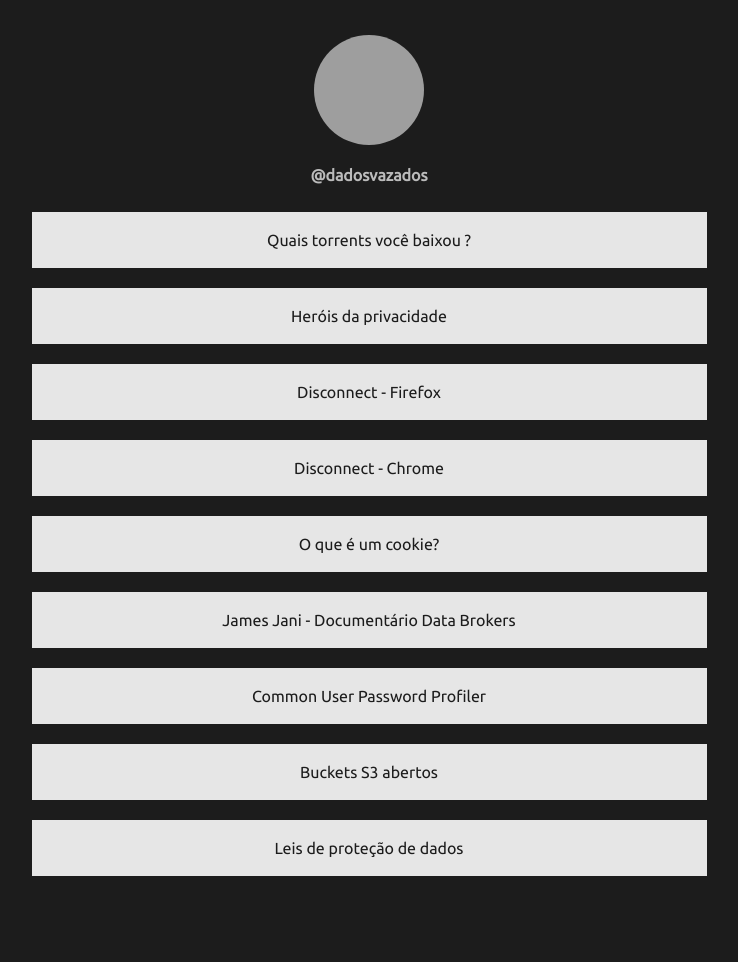
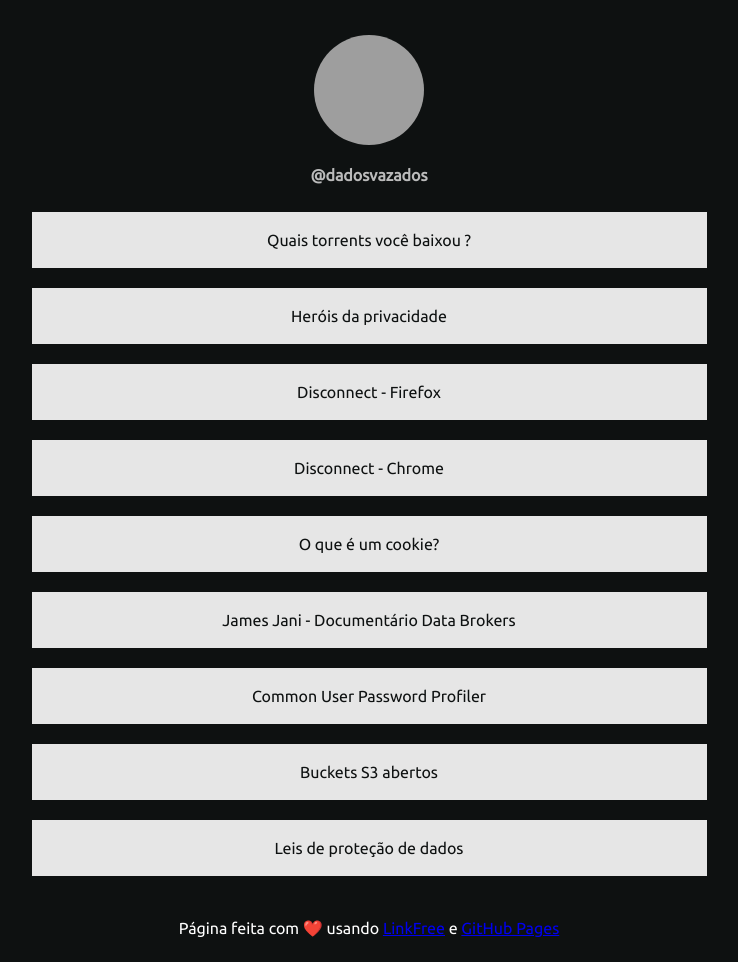
Before and after one commit to dadosvazados/dadosvazados.github.io, a plain HTML site: page index.html in a window 1280 px wide. Shown: the whole page, without its empty margins (271-1009 px from the left). Before the commit the page ends 903 px from the top, so only its background shows below. Drawn offline with Linux system fonts and the light colour scheme; grey boxes are pictures that could not be loaded.

Commit message:
Add bottom link

```diff
--- a/index.html
+++ b/index.html
@@ -14,26 +14,29 @@
 
     <a href="https://www.instagram.com/dadosvazados" id="userName">@dadosvazados</a>
     <div id="links">
-        <a class="link" href="https://iknowwhatyoudownload.com/" target="_blank"> Quais torrents você baixou ?</a>
-        <a class="link" href="https://privacyheroes.io/" target="_blank"> Heróis da privacidade </a>
-        <a class="link" href="https://addons.mozilla.org/pt-BR/firefox/addon/disconnect/" target="_blank">Disconnect - Firefox</a>
-        <a class="link" href="https://chrome.google.com/webstore/detail/disconnect/jeoacafpbcihiomhlakheieifhpjdfeo" target="_blank">Disconnect - Chrome</a>
-        <a class="link" href="https://www.youtube.com/watch?v=I01XMRo2ESg" target="_blank"> O que é um cookie? </a>
-        <a class="link" href="https://www.youtube.com/watch?v=uZ2l-kk5ihk" target="_blank"> James Jani - Documentário Data Brokers</a>
-        <a class="link" href="https://github.com/Mebus/cupp" target="_blank"> Common User Password Profiler </a>
-        <a class="link" href="https://buckets.grayhatwarfare.com/results" target="_blank"> Buckets S3 abertos </a>
-        <a class="link" href="https://termly.io/resources/infographics/privacy-laws-around-the-world/" target="_blank"> Leis de proteção de dados </a>
-
-<!--
-        <a class="https://example" href=" " target="_blank"> Exemplo </a>
- -->
+        <a class="link" rel="noopener" href="https://iknowwhatyoudownload.com/" target="_blank"> Quais torrents você baixou ?</a>
+        <a class="link" rel="noopener" href="https://privacyheroes.io/" target="_blank"> Heróis da privacidade </a>
+        <a class="link" rel="noopener" href="https://addons.mozilla.org/pt-BR/firefox/addon/disconnect/" target="_blank">Disconnect - Firefox</a>
+        <a class="link" rel="noopener" href="https://chrome.google.com/webstore/detail/disconnect/jeoacafpbcihiomhlakheieifhpjdfeo" target="_blank">Disconnect - Chrome</a>
+        <a class="link" rel="noopener" href="https://www.youtube.com/watch?v=I01XMRo2ESg" target="_blank"> O que é um cookie? </a>
+        <a class="link" rel="noopener" href="https://www.youtube.com/watch?v=uZ2l-kk5ihk" target="_blank"> James Jani - Documentário Data Brokers</a>
+        <a class="link" rel="noopener" href="https://github.com/Mebus/cupp" target="_blank"> Common User Password Profiler </a>
+        <a class="link" rel="noopener" href="https://buckets.grayhatwarfare.com/results" target="_blank"> Buckets S3 abertos </a>
+        <a class="link" rel="noopener" href="https://termly.io/resources/infographics/privacy-laws-around-the-world/" target="_blank"> Leis de proteção de dados </a>
 
     </div>
 
-    <!-- https://git.io/JscSP -->
 
-    <!-- Javascript -->
-    <!-- <script src='https://cdnjs.cloudflare.com/ajax/libs/jquery/3.2.1/jquery.min.js'></script> -->
-    <!-- <script  src="index.js"></script> -->
+    <div id="outer">
+        <div id="inner">
+            <p style="font-family: Ubuntu; color: white; align-self: center;">
+                Página feita com ❤️ usando <a rel="noopener" href="https://github.com/MichaelBarney/LinkFree" target="_blank" rel="noopener">LinkFree</a> e <a rel="noopener" href="https://pages.github.com/">GitHub Pages</a>
+            </p>
+        </div>
+    </div>
+
+
+    <!-- Veio ver o código fonte? Muito bem! #keephacking -->
+
 </body>
 </html>
--- a/style.css
+++ b/style.css
@@ -1,7 +1,7 @@
 /* Style Settings */
 @import url('https://fonts.googleapis.com/css2?family=Ubuntu&display=swap');
 :root {
-    --bgColor:#1C1C1C;
+    --bgColor:#0e1111;
     --accentColor: #E6E6E6;
     --font: 'Ubuntu', sans-serif;
 }
@@ -54,3 +54,12 @@
     background-color: var(--bgColor);
     color: var(--accentColor);
 }
+
+#outer {
+    width: 100%;
+    text-align: center;
+  }
+
+  #inner {
+    display: inline-block;
+  }
```
